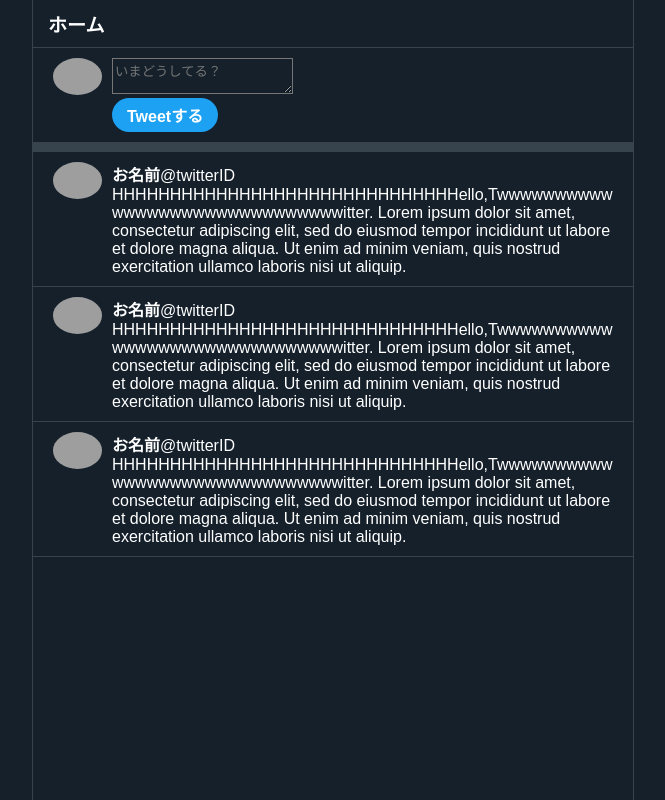
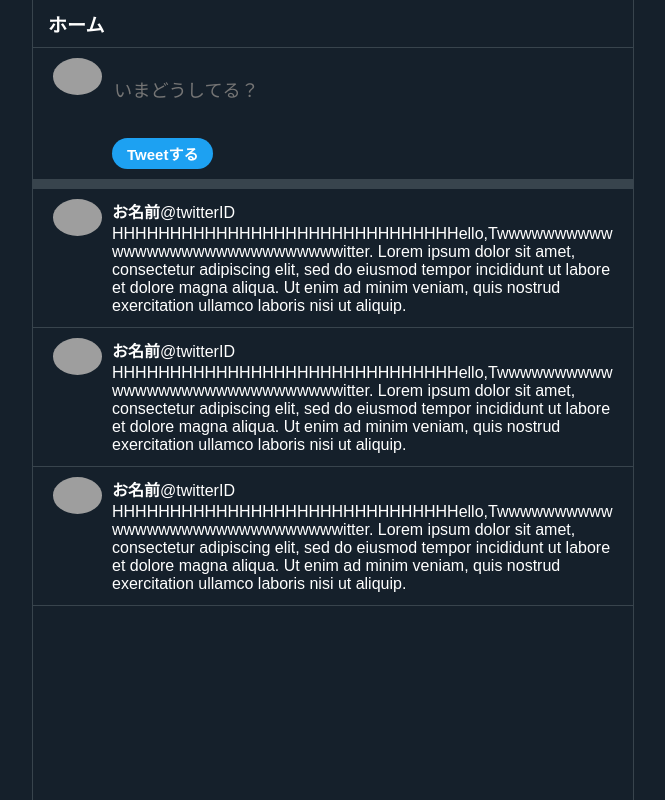
Before and after one commit to okathira/react-copy-twitter, a React (Create React App) app: page / in a window 1280 px wide. Shown: the whole page, without its empty margins (160-825 px from the left). Built offline with nearby package versions, Linux system fonts and the light colour scheme; grey boxes are pictures that could not be loaded.

Commit message:
各パーツの位置とアウトライン周りのデザイン
outlineの代わりにbox-shadowを使用することで、長方形以外にも枠線がフィットする

```diff
--- a/src/DoTweetBox.js
+++ b/src/DoTweetBox.js
@@ -17,11 +17,13 @@ export default class DoTweetBox extends React.Component {
         <Container margin="0 10px">
           <UserIcon src={dummyData.icon} alt="user-icon" />
         </Container>
-        <Container>
-          <InputTextarea placeholder="いまどうしてる？" onChange={this.props.changeEditText} />
+        <Container maxWidth>
+          <Container margin="1em 0">
+            <InputTextarea size="1.4em" placeholder="いまどうしてる？" onChange={this.props.changeEditText} />
+          </Container>
           <Container>
             <Button onClick={this.props.submitTweet}>
-              <Text weight="bold" >Tweetする</Text>
+              <Text size="15px" weight="bold" >Tweetする</Text>
             </Button>
           </Container>
         </Container>
--- a/src/Tweet.js
+++ b/src/Tweet.js
@@ -13,6 +13,10 @@ const TweetContainer = styled(ContentContainer)`
   :hover {
     background-color: #192734;
   }
+
+  :focus-visible {
+    box-shadow: 0 0 0 1px #9CDCFE;
+  }
 `;
 
 
@@ -26,7 +30,7 @@ export default class Tweet extends React.Component {
 
   render() {
     return (
-      <TweetContainer>
+      <TweetContainer tabIndex="0">
         <Container margin="0 10px">
           <UserIcon src={this.data.icon} alt="user-icon" />
         </Container>
@@ -35,7 +39,9 @@ export default class Tweet extends React.Component {
             <Text weight="bold">{this.data.userName}</Text>
             <Text>@{this.data.screenName}</Text>
           </Container>
-          <BreakingText>{this.data.text}</BreakingText>
+          <Container margin="2px auto">
+            <BreakingText>{this.data.text}</BreakingText>
+          </Container>
         </Container>
       </TweetContainer >
     );
--- a/src/uiElements.js
+++ b/src/uiElements.js
@@ -5,17 +5,31 @@ import { borderStyle } from './themeStyles';
 const InputTextarea = styled.textarea`
   color: white;
   background-color: #00000000;
+  resize: none;
+  box-sizing: border-box;
+  width: 100%;
+  border: none;
+  outline: none;
+
+  ${props => props.size && css`
+    font-size: ${props.size};
+  `}
 `;
 
-const Button = styled.div.attrs({ role: "button" })`
+const Button = styled.button`
   border-radius: 9999px;
-  display: inline-block;
+  border: none;
   background-color: rgb(29, 161, 242);
   padding: 5px 15px;
-  transition-duration: 0.3s;
+  transition-duration: 0.1s;
+  outline: none;
 
   :hover {
     background-color: #1A91DA;
+  }
+
+  :focus-visible {
+    box-shadow: 0 0 0 2px #9CDCFE;
   }
 
   > * {
@@ -43,6 +57,7 @@ const Text = styled.span`
 const ContentContainer = styled.div`
   padding: 10px;
   display: flex;
+  outline: none;
   align-items: stretch;
   border-bottom: 1px ${borderStyle};
 `;
@@ -54,6 +69,9 @@ const Container = styled.div`
   ${props => props.padding && css`
     padding: ${props.padding};
   `}
+  ${props => props.maxWidth && css`
+    width: 100%;
+  `}
 `;
 
 export { InputTextarea, Button, UserIcon, Text, Container, ContentContainer };
```
